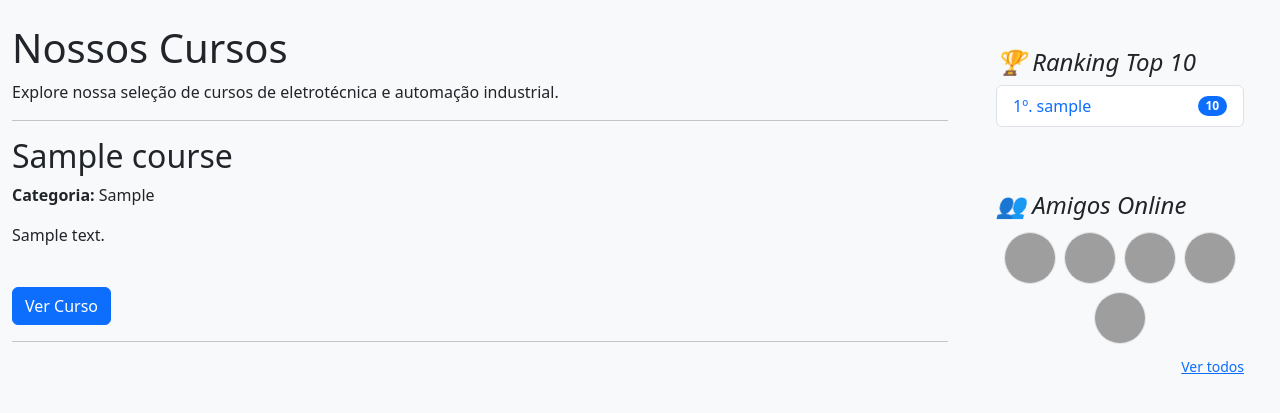
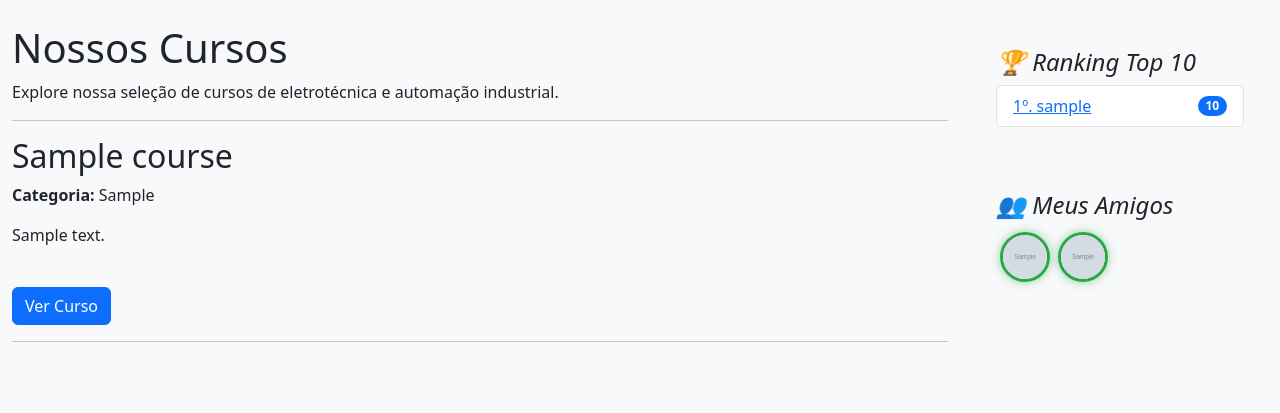
Before and after one commit to JuliusMou/plataforma-EAD, a Flask app: page /cursos in a window 1280 px wide. Shown: the part 57-470 px from the top of the page. Run offline with Flask 3, Linux system fonts and the light colour scheme; a user stored in the database is signed in; tables that the repository leaves empty hold one stand-in row (values such as "Sample post"); grey boxes marked "Sample" are stand-in pictures; some libraries are stand-ins or nearby versions; grey boxes are pictures that could not be loaded.

Commit message:
Implementa status online

```diff
--- a/app/main/routes.py
+++ b/app/main/routes.py
@@ -1,4 +1,5 @@
 import markdown
+from datetime import datetime  # Importe datetime
 from . import main
 from flask_login import login_required, current_user
 from flask import render_template, flash, redirect, url_for, request
@@ -8,18 +9,31 @@
 from sqlalchemy import or_
 
 
+# --- NOVA FUNÇÃO ADICIONADA ---
+@main.before_app_request
+def before_request():
+    """
+    Executa antes de CADA requisição na aplicação.
+    Usaremos para atualizar o 'last_seen' do usuário.
+    """
+    # Verifica se o usuário atual está autenticado
+    if current_user.is_authenticated:
+        # Atualiza o campo 'last_seen' para o horário atual
+        current_user.last_seen = datetime.utcnow()
+        # Salva a alteração no banco de dados
+        db.session.commit()
+
+
 @main.app_template_filter('markdown_to_html')
 def markdown_to_html(text):
     """Converte uma string de texto em Markdown para HTML."""
     return markdown.markdown(text)
 
 
-# --- NOVO CONTEXT PROCESSOR ADICIONADO ---
 @main.app_context_processor
 def inject_friends():
     """ Injeta a lista de amigos do usuário atual em todos os templates. """
     if current_user.is_authenticated:
-        # Usamos o novo método que criamos no model
         friends = current_user.get_friends()
         return dict(friends_list=friends)
     return dict(friends_list=[])
@@ -28,12 +42,11 @@
 @main.route('/usuarios')
 @login_required
 def pagina_usuarios():
-    # ... (sem alterações)
     all_users = User.query.filter(User.id != current_user.id).order_by(User.username.asc()).all()
     return render_template('main/users.html', users=all_users)
 
 
-# ... (o resto do ficheiro 'routes.py' permanece igual)
+# ... O restante do arquivo permanece exatamente o mesmo ...
 @main.route('/')
 @login_required
 def pagina_principal():
--- a/app/models.py
+++ b/app/models.py
@@ -1,5 +1,5 @@
 from . import db
-from datetime import datetime
+from datetime import datetime, timedelta  # Adicione timedelta
 from flask_login import UserMixin
 from app import login_manager
 
@@ -28,6 +28,10 @@
     profile_picture = db.Column(db.String(255), nullable=False, server_default='default.jpg')
     is_admin = db.Column(db.Boolean, server_default='f', nullable=False)
 
+    # --- NOVO CAMPO ADICIONADO ---
+    # Armazena a última vez que o usuário fez uma requisição.
+    last_seen = db.Column(db.DateTime, default=datetime.utcnow)
+
     completed_lessons = db.relationship('Lesson', secondary=lesson_completions,
                                         lazy='subquery',
                                         backref=db.backref('completed_by_users', lazy=True))
@@ -36,21 +40,31 @@
         """Verifica se o usuário já completou uma aula específica."""
         return lesson in self.completed_lessons
 
-    # --- NOVO MÉTODO ADICIONADO ---
     def get_friends(self):
         """ Retorna uma lista de usuários que são amigos. """
         friends = []
-        # Procura por amizades que o usuário pediu e foram aceites
         sent_requests = Friendship.query.filter_by(requester_id=self.id, status='accepted').all()
         for req in sent_requests:
             friends.append(req.addressee)
 
-        # Procura por amizades que o usuário recebeu e aceitou
         received_requests = Friendship.query.filter_by(addressee_id=self.id, status='accepted').all()
         for req in received_requests:
             friends.append(req.requester)
 
         return friends
+
+    # --- NOVO MÉTODO ADICIONADO ---
+    def is_online(self):
+        """
+        Verifica se o usuário esteve ativo nos últimos 5 minutos.
+        Retorna True se estiver online, False caso contrário.
+        """
+        if self.last_seen:
+            # Calcula a diferença entre o tempo atual e a última vez que o usuário foi visto
+            time_difference = datetime.utcnow() - self.last_seen
+            # Retorna True se a diferença for menor que 5 minutos
+            return time_difference < timedelta(minutes=5)
+        return False
 
     def __repr__(self):
         return f'<User {self.username}>'
@@ -59,6 +73,7 @@
         return self.username
 
 
+# ... O restante do arquivo (Course, Lesson, Quiz, etc.) permanece o mesmo ...
 class Course(db.Model):
     # ... (sem alterações)
     __tablename__ = 'courses'
--- a/app/templates/base.html
+++ b/app/templates/base.html
@@ -8,6 +8,11 @@
     <style>
         body {
             background-color: #f8f9fa;
+        }
+
+        .online-indicator .profile-pic {
+            border: 3px solid #28a745;
+            box-shadow: 0 0 10px rgba(40, 167, 69, 0.5);
         }
     </style>
 </head>
@@ -104,8 +109,12 @@
                             {% if friends_list %}
                                 <div class="d-flex flex-wrap">
                                 {% for friend in friends_list %}
-                                    <a href="{{ url_for('main.pagina_perfil', username=friend.username) }}" title="{{ friend.username }}">
-                                        <img src="{{ url_for('static', filename='profile_pics/' + friend.profile_picture) }}" class="rounded-circle m-1 border" alt="{{ friend.username }}" style="width: 50px; height: 50px; object-fit: cover;">
+                                    {# --- LÓGICA CONDICIONAL ADICIONADA --- #}
+                                    <a href="{{ url_for('main.pagina_perfil', username=friend.username) }}" title="{{ friend.username }}"
+                                       class="{% if friend.is_online() %}online-indicator{% endif %}">
+                                        <img src="{{ url_for('static', filename='profile_pics/' + friend.profile_picture) }}"
+                                             class="rounded-circle m-1 profile-pic" alt="{{ friend.username }}"
+                                             style="width: 50px; height: 50px; object-fit: cover;">
                                     </a>
                                 {% endfor %}
                                 </div>
--- a/app/templates/main/courses.html
+++ b/app/templates/main/courses.html
@@ -29,35 +29,12 @@
             {% endfor %}
         </main>
 
+        {# A sidebar com o ranking e a lista de amigos já é herdada do base.html,
+           então a versão estática que estava aqui foi removida para evitar duplicação. #}
         <aside class="col-md-3">
-            <div class="position-sticky" style="top: 2rem;">
-                <div class="p-4 mb-3 bg-light rounded">
-                    <h4 class="fst-italic">🏆 Ranking Top 10</h4>
-                    <ul class="list-group">
-                        {% for user in ranking_users %}
-                            <li class="list-group-item d-flex justify-content-between align-items-center">
-                                <a href="{{ url_for('main.pagina_perfil', username=user.username) }}" class="text-decoration-none">{{ loop.index }}º. {{ user.username }}</a>
-                                <span class="badge bg-primary rounded-pill">{{ user.score }}</span>
-                            </li>
-                        {% else %}
-                            <li class="list-group-item">Ninguém pontou ainda.</li>
-                        {% endfor %}
-                    </ul>
-                </div>
-                <div class="p-4 bg-light rounded">
-                    <h4 class="fst-italic">👥 Amigos Online</h4>
-                    <div class="d-flex flex-wrap justify-content-center">
-                        <img src="https://i.pravatar.cc/50?img=1" class="rounded-circle m-1 border" alt="amigo 1">
-                        <img src="https://i.pravatar.cc/50?img=2" class="rounded-circle m-1 border" alt="amigo 2">
-                        <img src="https://i.pravatar.cc/50?img=3" class="rounded-circle m-1 border" alt="amigo 3">
-                        <img src="https://i.pravatar.cc/50?img=4" class="rounded-circle m-1 border" alt="amigo 4">
-                        <img src="https://i.pravatar.cc/50?img=5" class="rounded-circle m-1 border" alt="amigo 5">
-                    </div>
-                    <small class="d-block text-end mt-2">
-                        <a href="#">Ver todos</a>
-                    </small>
-                </div>
-            </div>
+            {% block sidebar %}
+                {{ super() }}
+            {% endblock sidebar %}
         </aside>
 
     </div>
@@ -65,4 +42,3 @@
 {% endblock layout %}
 
 {% block content %}{% endblock %}
-{% block sidebar %}{% endblock %}
```
Also changed, not shown: app/templates/main/course_detail.html (+5 -29 lines), app/templates/main/lesson_detail.html (+5 -30 lines).
